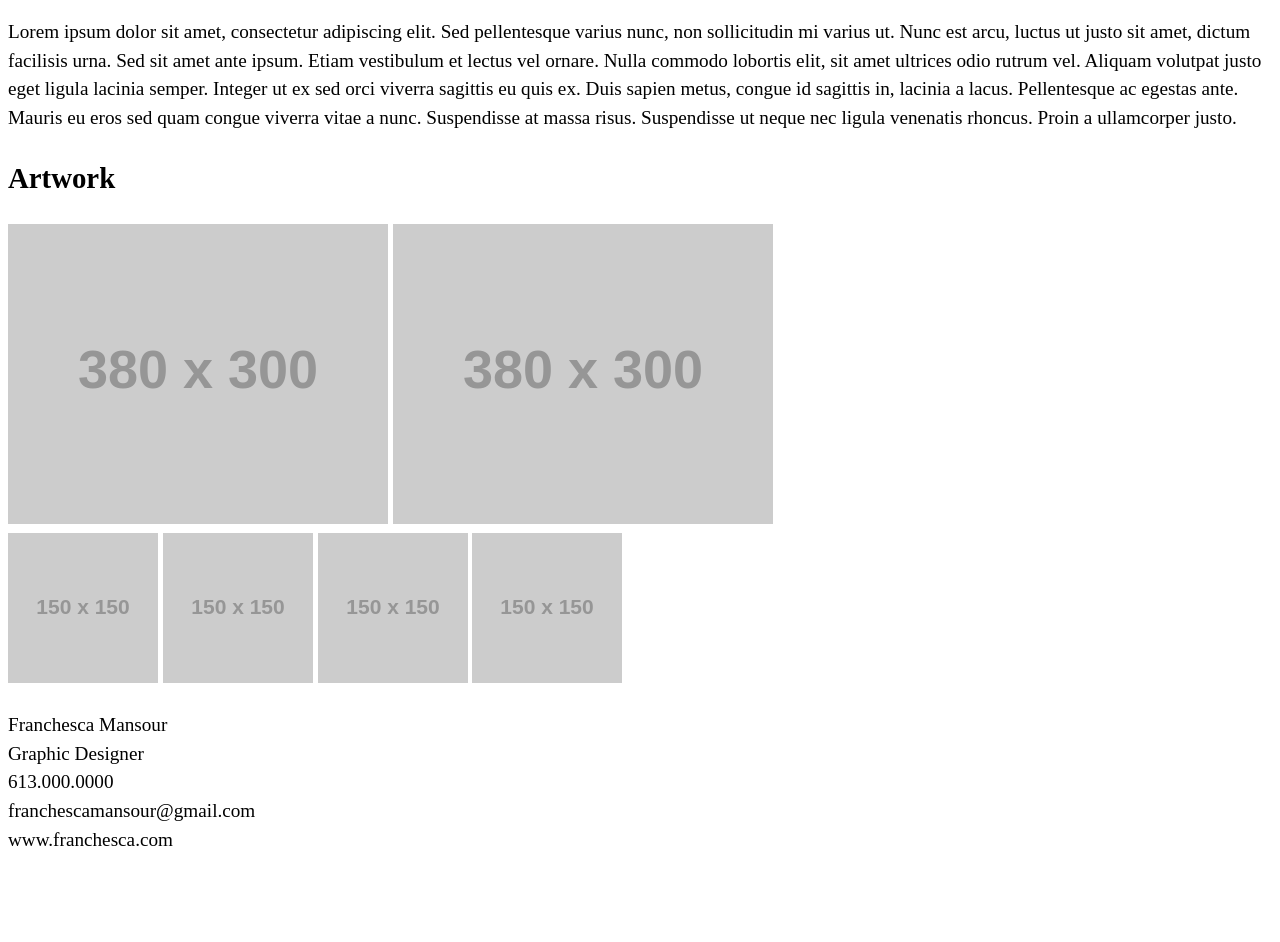
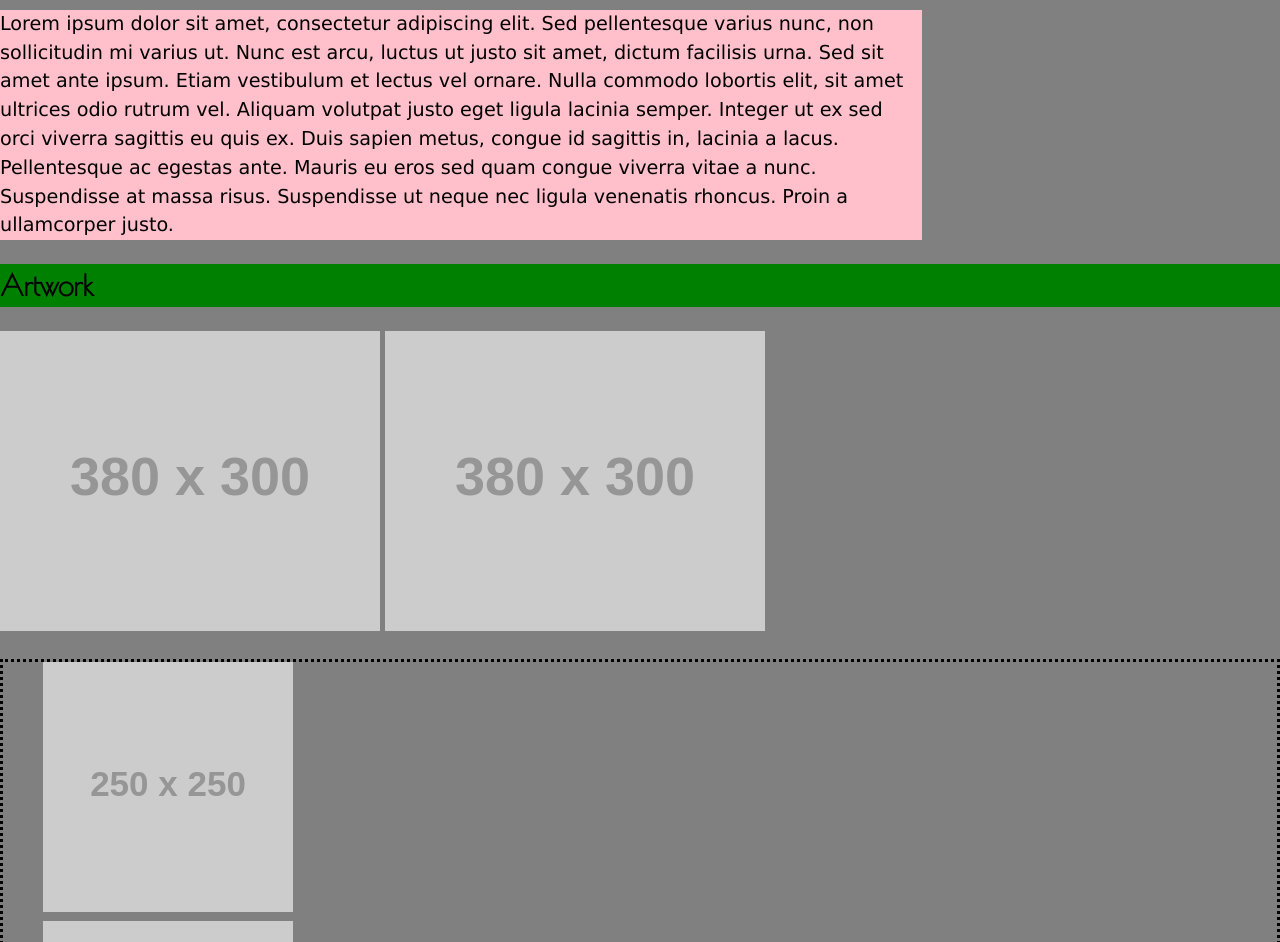
Before and after one commit to franchescamansour/dsn1675-project-1, a plain HTML site: page index.html in a window 1280 px wide. Shown: the part 408-1350 px from the top of the page. Before the commit the page ends 1282 px from the top, so only its background shows below. Drawn offline with nearby package versions, Linux system fonts and the light colour scheme; placeholder pictures from the web are drawn by us.

Commit message:
Adjusting CSS
trial and error with css

```diff
--- a/css/general.css
+++ b/css/general.css
@@ -11,16 +11,60 @@ html {
   -ms-text-size-adjust: 100%;
   -webkit-text-size-adjust: 100%;
   text-size-adjust: 100%;
+
+  background-color: grey;
 }
 
 *, *::before, *::after {
   box-sizing: inherit;
 }
 
-#h1{
-  font-family: 'Poiret One', cursive;
+body{
+  margin: 0 auto;
 }
 
+/****Header****/
+
+h1{
+  font-family: 'Poiret One', cursive;
+  text-align: center;
+  background-color: red;
+}
+
+/*************/
+
+/****Body****/
+
+p{
+  font-family: Verdana;
+  background-color: pink;
+}
+
+h2{
+  font-family: 'Poiret One', cursive;
+  background-color: green;
+}
+
+#social{
+  margin-left: 20rem;
+}
+
+.icons {
+  border: dotted;
+  list-style: none;
+}
+
+
+/***********/
+
+/****Footer****/
+
+footer{
+  font-family: 'Poiret One', cursive;
+  text-align: center;
+  background-color: orange;
+}
+/***********/
 
 
 
@@ -35,6 +79,10 @@ html {
     line-height: 1.4;
   }
 
+  p{
+    max-width: 30rem;
+  }
+
 }
 
 @media only screen and (min-width: 60rem) {
@@ -42,6 +90,10 @@ html {
   html{
     font-size: 120%;
     line-height: 1.5;
+  }
+
+  p{
+    max-width: 48rem;
   }
 
 }
--- a/index.html
+++ b/index.html
@@ -13,9 +13,10 @@
 
 <!--Header Begins Here-->
   <header>
-
-    <img src="http://placehold.it/380x300" alt="">
-    <h1>Franchesca Mansour</h1>
+    <div class="banner">
+      <img src="http://placehold.it/380x300" alt="">
+      <h1>Franchesca Mansour</h1>
+    </div>
 
   </header>
 <!--Header Ends Here-->
@@ -32,10 +33,11 @@
     </div>
 
     <div id="Social">
-      <a href=""><img src="http://placehold.it/150x150"/></a>
-      <a href=""><img src="http://placehold.it/150x150"/></a>
-      <a href=""><img src="http://placehold.it/150x150"/></a>
-      <a href=""><img src="http://placehold.it/150x150"/></a>
+      <ol class="icons">
+        <li class="facebook"><a href=""><img src="http://placehold.it/250x250"/></a></li>
+        <li class="instagram"><a href=""><img src="http://placehold.it/250x250"/></a></li>
+        <li class="blogger"><a href=""><img src="http://placehold.it/250x250"/></a></li>
+      </ol>
     </div>
 
   </main>
@@ -52,6 +54,7 @@
       <dt>www.franchesca.com</dt>
 
     </dl>
+
   </footer>
 <!--Footer Ends Here-->
 
```
